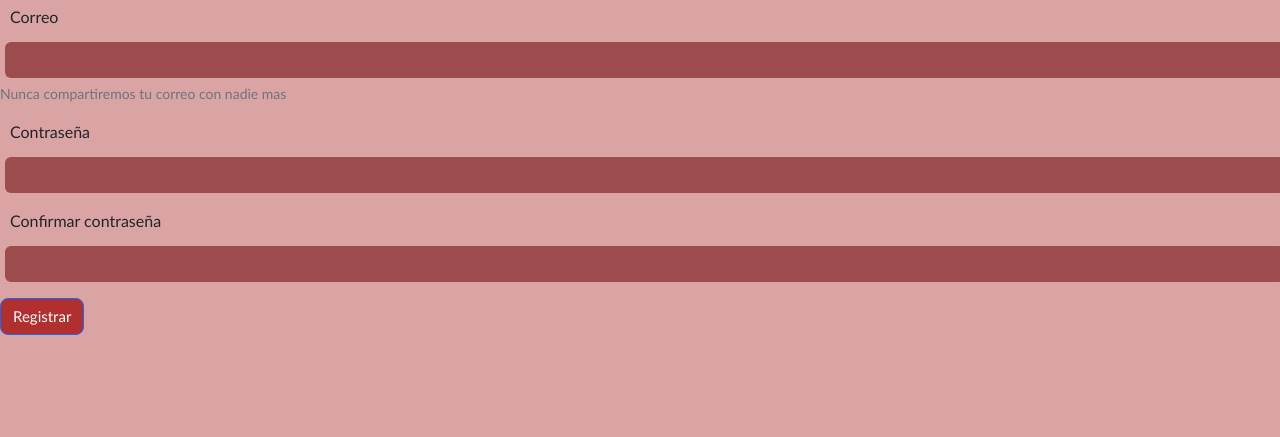
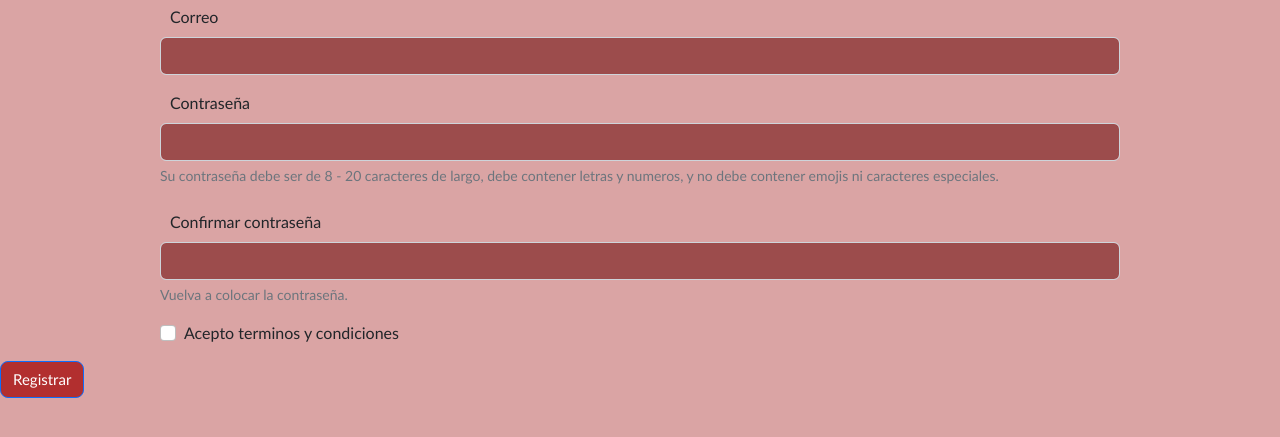
Before and after one commit to MarcosAuqui/Proyecto-Basket-World-, a website: page pages/registro.html in a window 1280 px wide. Shown: the part 229-666 px from the top of the page. Drawn offline with nearby package versions, Linux system fonts and the light colour scheme.

Commit message:
entrega de proyecto final

```diff
--- a/assets/scss/_carrito.scss
+++ b/assets/scss/_carrito.scss
@@ -19,7 +19,8 @@
         padding: 5px;
     }
     .btn-carrito{
-        @include btn-carrito
+        @include btn-carrito;
+        padding: 5px;
 
     }
     .btn-carrito:hover {
--- a/assets/scss/_login.scss
+++ b/assets/scss/_login.scss
@@ -8,7 +8,7 @@
     padding-left: 10px;
 }
 .form-label{
-    padding-left: 10px
+    padding-left: 10px;
 }
 .form-check-input{
     padding-left: 10px;
@@ -32,6 +32,4 @@
 // }}.
 .form-control{
     background-color:#9c4c4c ;
-    border: 8px;
-    margin: 5px;
 }
--- a/pages/registro.html
+++ b/pages/registro.html
@@ -48,22 +48,32 @@
     <main class="main">
        <h1>Crea una cuenta</h1>
        <div class="register-form">
-        <form>
+        <form class="d-flex justify-content-center">
+          <div class="d-flex justify-content-end flex-column w-75" >
               <div class="mb-3">
               <label for="exampleInputEmail1" class="form-label">Correo</label>
               <input type="email" class="form-control" id="exampleInputEmail1" aria-describedby="emailHelp">
-            <div id="emailHelp" class="form-text">Nunca compartiremos tu correo con nadie mas</div>
               </div>
               <div class="mb-3">
-            <label for="exampleInputPassword1" class="form-label">Contraseña</label>
-            <input type="password" class="form-control" id="exampleInputPassword1">
+              <label for="inputPassword5" class="form-label">Contraseña</label>
+              <input type="password" id="inputPassword5" class="form-control" aria-describedby="passwordHelpBlock">
+              <div id="passwordHelpBlock" class="form-text">
+                Su contraseña debe ser de 8 - 20 caracteres de largo, debe contener letras y numeros, y no debe contener emojis ni caracteres especiales.
               </div>
-          <div class="mb-3">
-            <label for="exampleInputPassword1" class="form-label">Confirmar contraseña</label>
-            <input type="password" class="form-control" id="exampleInputPassword1">
+              <br>
+              <label for="inputPassword5" class="form-label">Confirmar contraseña</label>
+              <input type="password" id="inputPassword5" class="form-control" aria-describedby="passwordHelpBlock">
+              <div id="passwordHelpBlock" class="form-text">
+              Vuelva a colocar la contraseña.
               </div>
+              </div>
+              <div class="mb-3 form-check">
+              <input type="checkbox" class="form-check-input" id="exampleCheck1">
+              <label class="form-check-label" for="exampleCheck1">Acepto terminos y condiciones</label>
+              </div>
+          </div>
+        </form>
         <a href="../index.html"<button type="submit" class="btn btn-primary">Registrar</button></a>
-        </form>
        </div>
     </main>
   </div>
```
Also changed, not shown: pages/carrito.html (+3 -3 lines), pages/inicio_sesion.html (+7 -6 lines), assets/css/style.css. Lines whose indentation alone changed are shown as unchanged.
